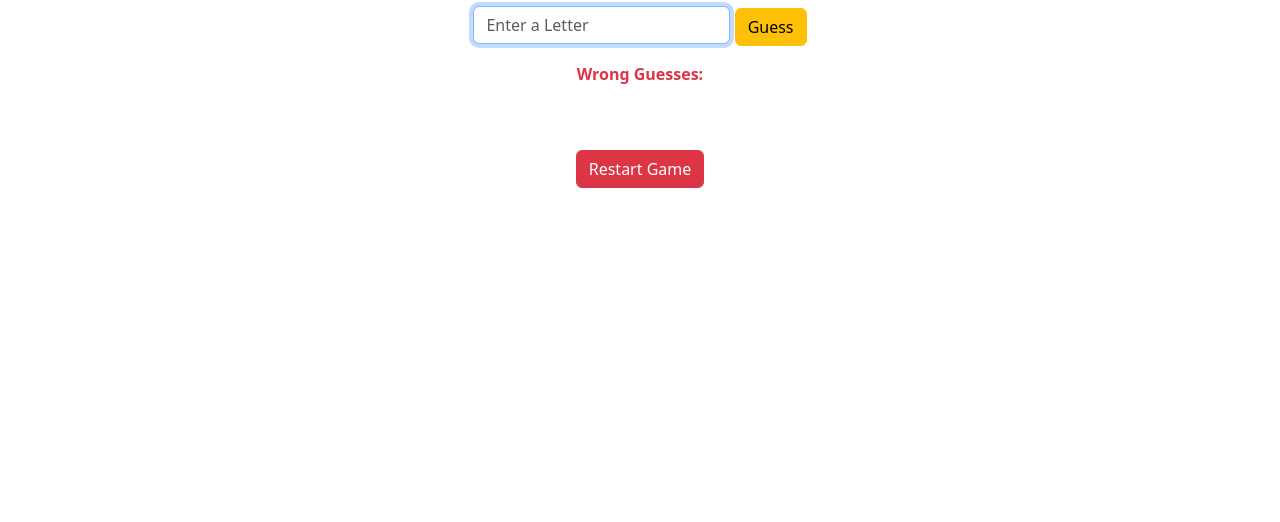
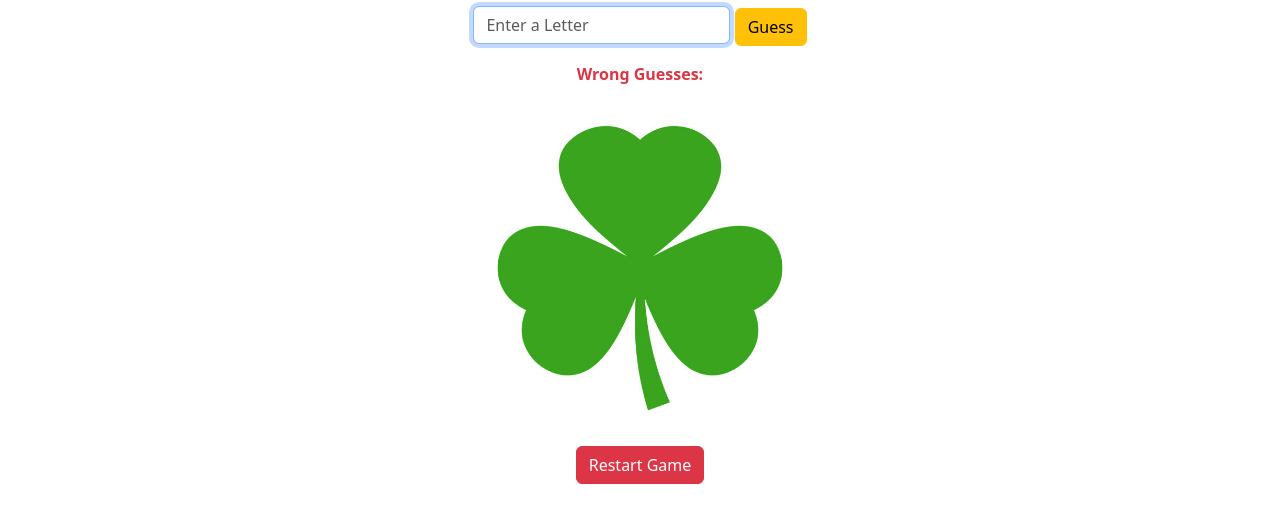
Before and after one commit to umarawais84/Hangman-Monthly-Website, a plain HTML site: page index.html in a window 1280 px wide. Both pictures are taken after a click on the button "Easy". Shown: the part 204-726 px from the top of the page. Drawn offline with nearby package versions, Linux system fonts and the light colour scheme.

Commit message:
Added image and fixed its size

```diff
--- a/index.html
+++ b/index.html
@@ -43,7 +43,7 @@
 
                 <p id="wrongLetters" class="fw-bold text-danger">Wrong Guesses: </p>
 
-                <img src="img/image6.jpg" alt="" id="shamrock" class="shamrock-img">
+                <img src="imgs/image6.jpg" alt="" id="shamrock" class="shamrock-img">
 
                 <div class="mt-4">
                     <button id="restartBtn" class="btn btn-danger" onclick="restartGame()">Restart Game</button>
--- a/script.js
+++ b/script.js
@@ -153,3 +153,12 @@ function endGame(isWin){
 function restartGame(){
     location.reload()
 }
+
+
+
+// Add event listener to allow adding tasks by pressing Enter
+document.getElementById("letterInput").addEventListener("keyup", function (event) {
+  if (event.key === "Enter") {
+      guessLetter();
+  }
+});
--- a/style.css
+++ b/style.css
@@ -3,3 +3,9 @@
 .easy { background-color: #d4edda; color: #155724; border: 2px solid #155724; } /* Light Green */
 .medium { background-color: #fff3cd; color: #856404; border: 2px solid #856404; } /* Light Yellow */
 .hard { background-color: #f8d7da; color: #721c24; border: 2px solid #721c24; } /* Light Red */
+
+
+.shamrock-img {
+    width: 25vw;
+    height: 40vh;
+}
```
Also changed, not shown: imgs/image6.jpg (added).
